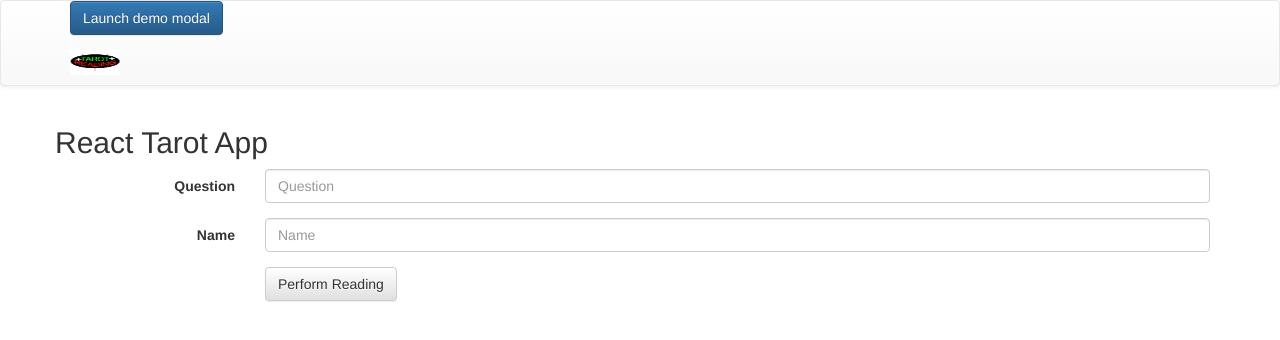
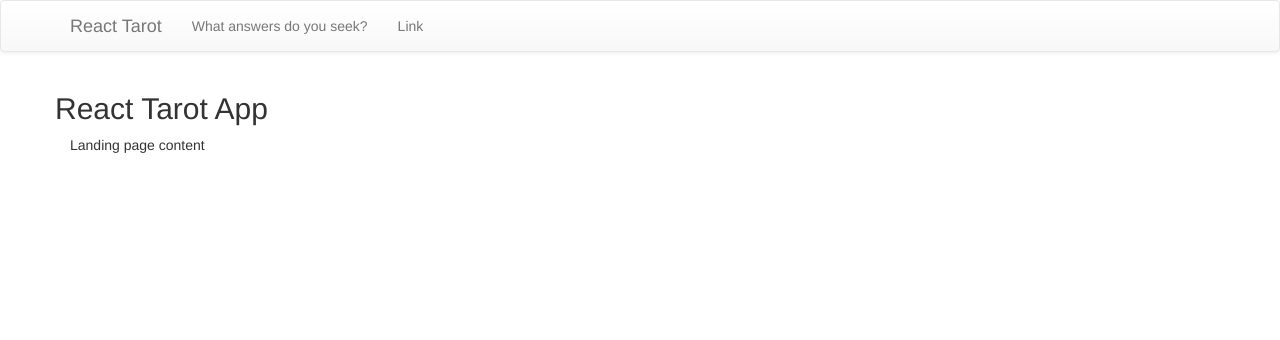
Before and after one commit to asantos3026/tarot-app-1, a React (Create React App) app: page / in a window 1280 px wide. Shown: the top 340 px of the page. Built offline with nearby package versions, Linux system fonts and the light colour scheme.

Commit message:
Finished modal

```diff
--- a/src/App.js
+++ b/src/App.js
@@ -1,37 +1,54 @@
 import React, { Component } from 'react';
-import { Row, Navbar, Grid } from 'react-bootstrap';
+import { Row, Navbar, Nav, NavItem, Grid } from 'react-bootstrap';
 import _ from 'lodash';
 
-import logo from './logo.gif';
+// import logo from './logo.gif';
 import './App.css';
 
 import QuestionForm from './components/QuestionForm.js'
 import TarotContainer from './components/TarotContainer.js'
-import NavBar from './components/NavBar.js'
+import NavbarModal from './components/NavbarModal.js'
 import CARDS from './cardinfo'
 // console.log( CARDS.map( c => `.${c.cardClassName} { background-image: url("${c.image}"); }` ).join( "\n"))
 
-import { CELTIC_CROSS, TETRAKTYS, YOU_ME_US, CAREER_PATH } from './layouts'
-import { CELTIC_CROSS_DES, TETRAKTYS_DES, YOU_ME_US_DES, CAREER_PATH_DES } from './positioninfo'
+import { CELTIC_CROSS } from './layouts'
+import { CELTIC_CROSS_DES } from './positioninfo'
+
+// import { CELTIC_CROSS, TETRAKTYS, YOU_ME_US, CAREER_PATH } from './layouts'
+// import { CELTIC_CROSS_DES, TETRAKTYS_DES, YOU_ME_US_DES, CAREER_PATH_DES } from './positioninfo'
 
 class App extends Component {
   constructor(props) {
     super(props)
 
-    this.state = { question: '', name: '', formSubmitted: false, cards: [] }
+    this.state = { question: '', name: '', formSubmitted: false, cards: [], showModal: false }
+  }
+
+  showModal() {
+    this.setState({ showModal: true })
+  }
+
+  hideModal() {
+    this.setState({ showModal: false })
   }
 
   render() {
     return (
       <div>
-        <Navbar>
+       <Navbar >
           <Navbar.Header>
-            <NavBar />
             <Navbar.Brand>
-              <a href="#"><img src={logo} className="App-logo" alt="logo" /></a>
+              <a href="#">React Tarot</a>
             </Navbar.Brand>
+            <Navbar.Toggle />
           </Navbar.Header>
-        </Navbar>
+          <Navbar.Collapse>
+            <Nav>
+              <NavItem onSelect={this.showModal.bind(this)}>What answers do you seek?</NavItem>
+              <NavItem eventKey={2} href="#">Link</NavItem>
+            </Nav>
+          </Navbar.Collapse>
+       </Navbar>
 
         <Grid>
           <Row>
@@ -40,6 +57,7 @@ class App extends Component {
 
           {this.getChild()}
         </Grid>
+        {this.getModal()}
       </div>
     )
   }
@@ -48,12 +66,24 @@ class App extends Component {
     if( this.state.formSubmitted ) {
       return <TarotContainer {...this.state} flipCard={this.displayCard.bind(this)} />
     } else {
-      return <QuestionForm submitForm={this.questionFormSubmitted.bind(this)} />
+      return <div>Landing page content</div>
+    }
+  }
+
+  getModal() {
+    if( this.state.showModal ) {
+      return (
+        <NavbarModal hideModal={this.hideModal.bind(this)}>
+          <QuestionForm submitForm={this.questionFormSubmitted.bind(this)} />
+        </NavbarModal>
+      )
+    } else {
+      return <div></div>
     }
   }
 
   questionFormSubmitted(question, name) {
-    this.setState({ question, name, formSubmitted: true, cards: this.drawCards() })
+    this.setState({ question, name, formSubmitted: true, cards: this.drawCards(), showModal: false })
   }
 
   drawCards() {
--- a/src/components/CardComponent.js
+++ b/src/components/CardComponent.js
@@ -1,6 +1,4 @@
 import React, { Component } from 'react'
-import TarotLayout from './TarotLayout'
-import CARDS from '../cardinfo'
 
 export default class CardComponent extends Component {
   render() {
--- a/src/components/NavBar.js
+++ /dev/null
@@ -1,48 +0,0 @@
-import React, {Component} from 'react'
-import QuestionForm from './QuestionForm'
-import { Modal, Button, ButtonToolbar } from 'react-bootstrap';
-
-export default class NavBar extends Component{
-
-  constructor(props) {
-    super(props)
-
-    this.state = {show: false}
-  }
-
-    showModal() {
-      this.setState({show: true})
-    }
-
-    hideModal() {
-      this.setState({show: false})
-    }
-
-    render() {
-      return (
-        <ButtonToolbar>
-          <Button bsStyle="primary" onClick={this.showModal.bind(this)}>
-            Launch demo modal
-          </Button>
-
-          <Modal
-            {...this.props}
-            show={this.state.show}
-            onHide={this.hideModal.bind(this)}
-            dialogClassName="custom-modal"
-          >
-            <Modal.Header closeButton>
-              <Modal.Title id="contained-modal-title-lg">Modal heading</Modal.Title>
-            </Modal.Header>
-            <Modal.Body>
-              <h4>Wrapped Text</h4>
-
-            </Modal.Body>
-            <Modal.Footer>
-              <Button onClick={this.hideModal.bind(this)}>Close</Button>
-            </Modal.Footer>
-          </Modal>
-        </ButtonToolbar>
-      )
-    }
-}
--- a/src/components/NavbarModal.js
+++ b/src/components/NavbarModal.js
@@ -1,48 +1,31 @@
-import React, { Component } from 'react';
-import { Modal, Button, Button } from 'react-bootstrap';
-import QuestionForm from './QuestionForm'
+import React, { Component } from 'react'
+import { Modal, Button } from 'react-bootstrap'
 
-
-const NavbarModal = React.createClass({
-  getInitialState() {
-    return {show: false}
-  }
-
-  showModal() {
-    this.setState({show: true})
-  }
-
+class NavbarModal extends Component {
   hideModal() {
-    this.setState({show: false})
+    this.props.hideModal()
   }
 
   render() {
     return (
-      <div>
-        <a href="#" onClick={this.showModal}>
-          What answers do you seek?
-        </a>
+      <Modal show={true} onHide={this.hideModal.bind(this)}
+        dialogClassName="custom-modal">
 
-        <Modal
-          {...this.props}
-          show={this.state.show}
-          onHide={this.hideModal}
-          dialogClassName="custom-modal"
-        >
         <Modal.Header closeButton>
-            <Modal.Title id="contained-modal-title-lg">React Tarot App</Modal.Title>
+          <Modal.Title id="contained-modal-title-lg">Modal heading</Modal.Title>
         </Modal.Header>
+
         <Modal.Body>
-            <h4>Wrapped Text</h4>
-            <QuestionForm />
+          <h4>Question</h4>
+          {this.props.children}
         </Modal.Body>
+
         <Modal.Footer>
-            <Button onClick={this.hideModal.bind(this)}>Close</Button>
+          <Button onClick={this.hideModal}>Close</Button>
         </Modal.Footer>
       </Modal>
-      </div>
-    );
+    )
   }
-});
+}
 
 export default NavbarModal
--- a/src/components/TarotCard.js
+++ b/src/components/TarotCard.js
@@ -8,7 +8,7 @@ export default class TarotCard extends Component {
   }
 
   classNames() {
-    const { x, y, sideways, displayed, upright, name, cardClassName } = this.props
+    const { x, y, sideways, displayed, upright, cardClassName } = this.props
 
     const sidewaysClass = sideways ? ' sideways' : ''
     const uprightClass = upright ? '' : ' reverse-image'
```
Lines whose indentation alone changed are shown as unchanged.
